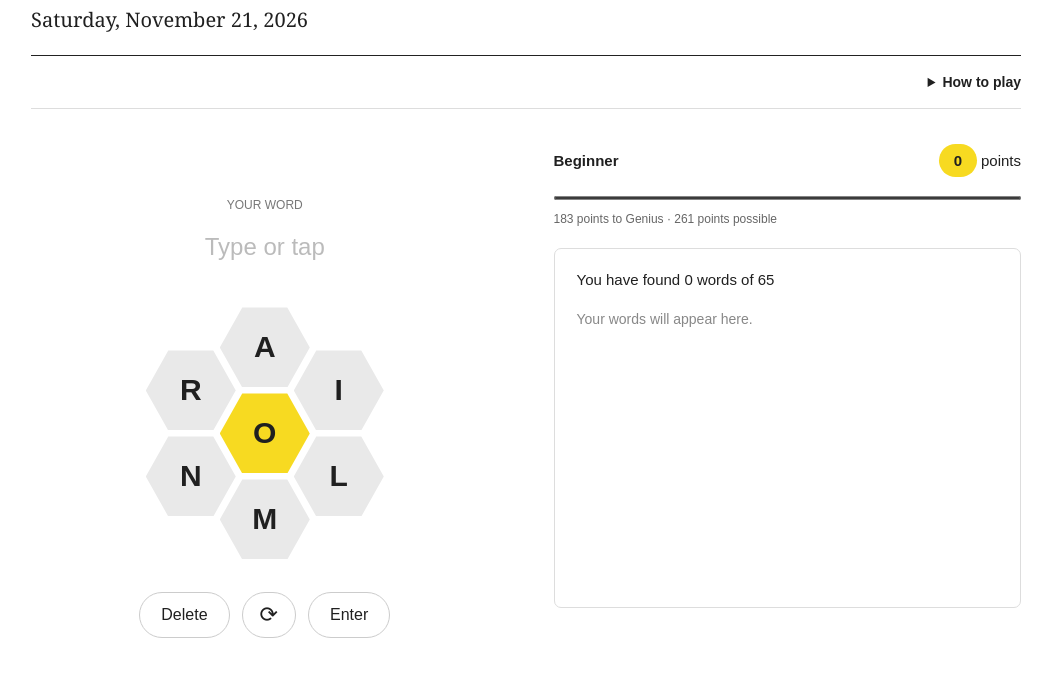
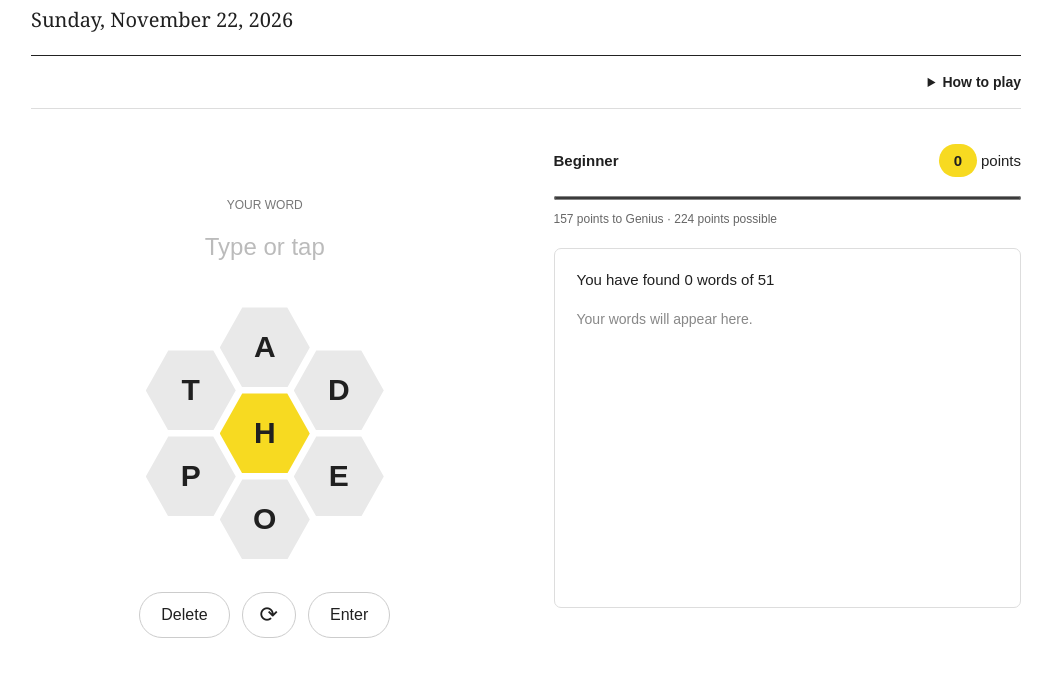
Before and after one commit to kingstarcat/spellingbee, a plain HTML site: page index.html in a window 1280 px wide. Shown: the part 91-768 px from the top of the page, without its empty margins (114-1166 px from the left). Drawn offline with Linux system fonts and the light colour scheme.

Commit message:
puzzle 2026-11-22

```diff
--- a/index.html
+++ b/index.html
@@ -85,7 +85,7 @@
     </div>
     <noscript>Enable JavaScript to play.</noscript>
   </main>
-  <script type="application/json" id="puzzle-data">{"date": "2026-11-21", "centerLetter": "o", "outerLetters": ["a", "i", "l", "m", "n", "r"], "answers": ["manorial", "monorail", "aioli", "amino", "ammo", "ammonia", "amnio", "amoral", "anion", "anon", "armor", "armorial", "aroma", "immoral", "iron", "ironman", "lanolin", "limo", "lion", "llano", "loam", "loan", "loin", "loll", "loom", "loon", "mailroom", "mammon", "manor", "maroon", "million", "minion", "minor", "mirror", "moan", "moil", "molar", "moll", "momma", "mono", "monomania", "monomial", "moola", "moon", "moor", "moral", "morn", "moron", "noir", "nominal", "nonillion", "noon", "nori", "norm", "normal", "oilman", "olio", "onion", "oral", "roam", "roan", "roar", "roil", "roll", "room"], "pangrams": ["manorial", "monorail"]}</script>
+  <script type="application/json" id="puzzle-data">{"date": "2026-11-22", "centerLetter": "h", "outerLetters": ["a", "d", "e", "o", "p", "t"], "answers": ["pothead", "ahead", "deadhead", "deadheaded", "death", "depth", "doeth", "doth", "hate", "hated", "hath", "hatha", "hatted", "head", "headed", "heap", "heaped", "heat", "heated", "heath", "heed", "heeded", "heptad", "hoed", "hood", "hooded", "hoodoo", "hoop", "hooped", "hoopoe", "hoot", "hooted", "hope", "hoped", "hopped", "hothead", "hotheaded", "hotpot", "oath", "path", "phat", "photo", "pooh", "teeth", "teethe", "teethed", "that", "thee", "theta", "tooth", "toothed"], "pangrams": ["pothead"]}</script>
   <script>
     'use strict';
     const puzzle = JSON.parse(document.getElementById('puzzle-data').textContent);
```
